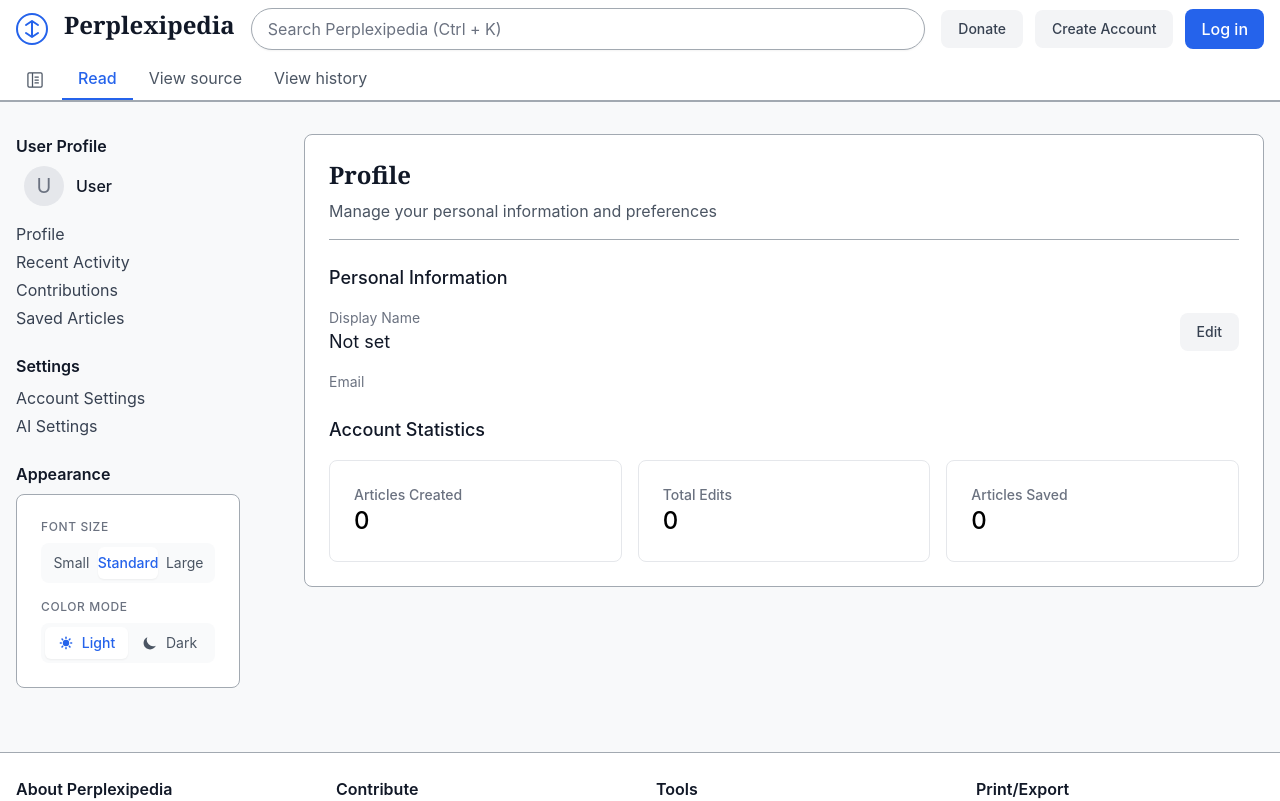
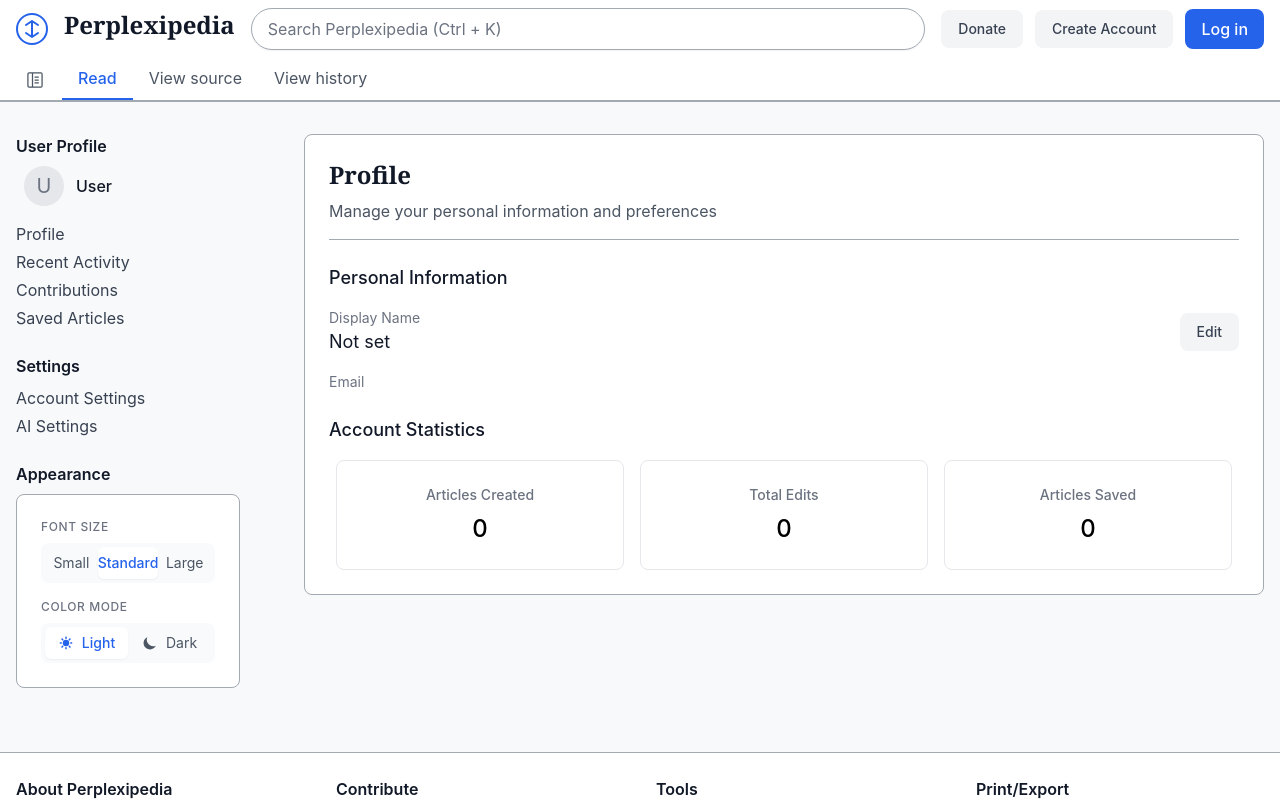
Before and after one commit to BenBreaksIn/perplexipedia, a React (Vite) app: page /dashboard/profile in a window 1280 px wide. Shown: the top 801 px of the page. Built offline with nearby package versions, Linux system fonts and the light colour scheme; no server answers.

Commit message:
Enhance DashboardProfile component to fetch and display user statistics. Integrated Firebase Firestore to retrieve counts for articles created, total edits, and saved articles. Updated UI to dynamically show user stats, improving user engagement and profile insights.

```diff
--- a/src/components/dashboard/DashboardProfile.tsx
+++ b/src/components/dashboard/DashboardProfile.tsx
@@ -1,5 +1,7 @@
-import React, { useState } from 'react';
+import React, { useState, useEffect } from 'react';
 import { useAuth } from '../../contexts/AuthContext';
+import { db } from '../../config/firebase';
+import { collection, query, where, getDocs } from 'firebase/firestore';
 
 export const DashboardProfile: React.FC = () => {
   const { currentUser, updateUserProfile } = useAuth();
@@ -7,6 +9,50 @@ export const DashboardProfile: React.FC = () => {
   const [isEditing, setIsEditing] = useState(false);
   const [error, setError] = useState('');
   const [loading, setLoading] = useState(false);
+  const [stats, setStats] = useState({
+    articlesCreated: 0,
+    totalEdits: 0,
+    articlesSaved: 0
+  });
+
+  useEffect(() => {
+    const fetchUserStats = async () => {
+      if (!currentUser) return;
+
+      try {
+        // Fetch articles created
+        const articlesRef = collection(db, 'articles');
+        const articlesQuery = query(articlesRef, where('authorId', '==', currentUser.uid));
+        const articlesSnapshot = await getDocs(articlesQuery);
+        const articlesCount = articlesSnapshot.size;
+
+        // Fetch saved articles
+        const savedRef = collection(db, 'saved_articles');
+        const savedQuery = query(savedRef, where('userId', '==', currentUser.uid));
+        const savedSnapshot = await getDocs(savedQuery);
+        const savedCount = savedSnapshot.size;
+
+        // Calculate total edits from article versions
+        let totalEdits = 0;
+        articlesSnapshot.forEach(doc => {
+          const article = doc.data();
+          if (article.versions) {
+            totalEdits += article.versions.length;
+          }
+        });
+
+        setStats({
+          articlesCreated: articlesCount,
+          totalEdits: totalEdits,
+          articlesSaved: savedCount
+        });
+      } catch (error) {
+        console.error('Error fetching user stats:', error);
+      }
+    };
+
+    fetchUserStats();
+  }, [currentUser]);
 
   const handleSubmit = async (e: React.FormEvent) => {
     e.preventDefault();
@@ -99,18 +145,18 @@ export const DashboardProfile: React.FC = () => {
 
         <div>
           <h3 className="text-lg font-medium mb-4">Account Statistics</h3>
-          <div className="grid md:grid-cols-3 gap-4">
-            <div className="perplexipedia-card bg-white dark:bg-[#121212] border border-gray-200 dark:border-gray-800">
+          <div className="grid md:grid-cols-3 gap-4 max-w-4xl mx-auto">
+            <div className="perplexipedia-card bg-white dark:bg-[#121212] border border-gray-200 dark:border-gray-800 text-center">
               <h4 className="text-sm font-medium text-gray-500 dark:text-gray-400">Articles Created</h4>
-              <p className="text-2xl font-medium text-black dark:text-white">0</p>
+              <p className="text-2xl font-medium text-black dark:text-white mt-2">{stats.articlesCreated}</p>
             </div>
-            <div className="perplexipedia-card bg-white dark:bg-[#121212] border border-gray-200 dark:border-gray-800">
+            <div className="perplexipedia-card bg-white dark:bg-[#121212] border border-gray-200 dark:border-gray-800 text-center">
               <h4 className="text-sm font-medium text-gray-500 dark:text-gray-400">Total Edits</h4>
-              <p className="text-2xl font-medium text-black dark:text-white">0</p>
+              <p className="text-2xl font-medium text-black dark:text-white mt-2">{stats.totalEdits}</p>
             </div>
-            <div className="perplexipedia-card bg-white dark:bg-[#121212] border border-gray-200 dark:border-gray-800">
+            <div className="perplexipedia-card bg-white dark:bg-[#121212] border border-gray-200 dark:border-gray-800 text-center">
               <h4 className="text-sm font-medium text-gray-500 dark:text-gray-400">Articles Saved</h4>
-              <p className="text-2xl font-medium text-black dark:text-white">0</p>
+              <p className="text-2xl font-medium text-black dark:text-white mt-2">{stats.articlesSaved}</p>
             </div>
           </div>
         </div>
```
